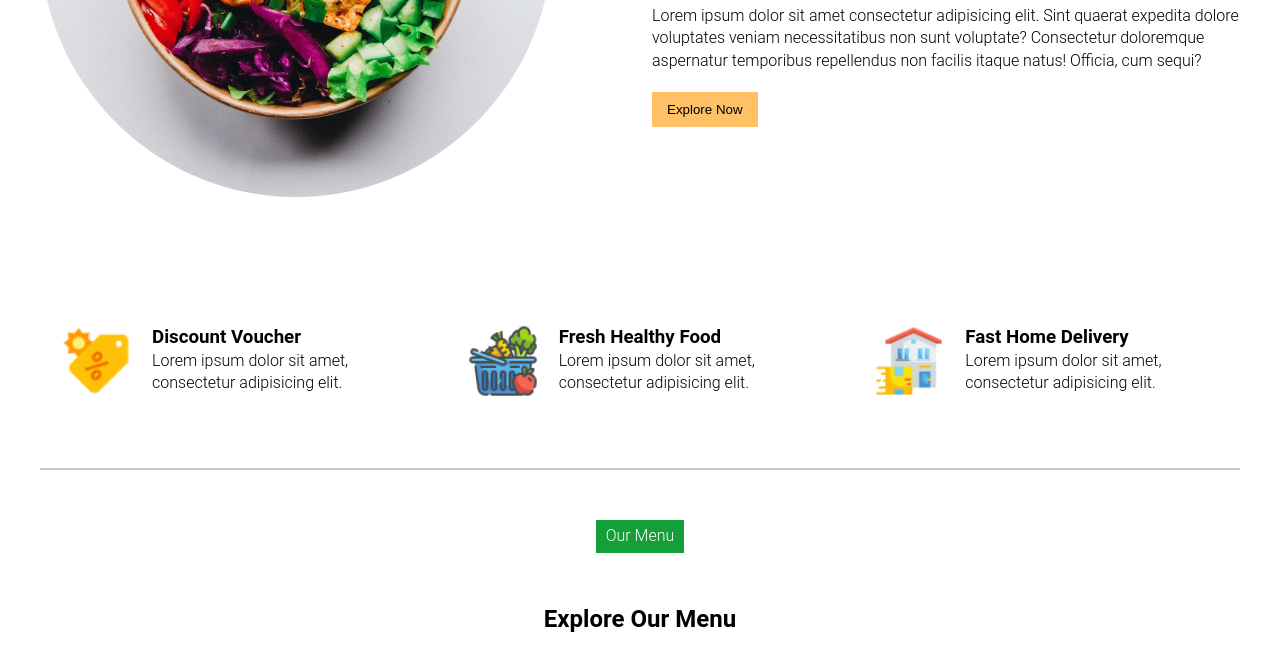
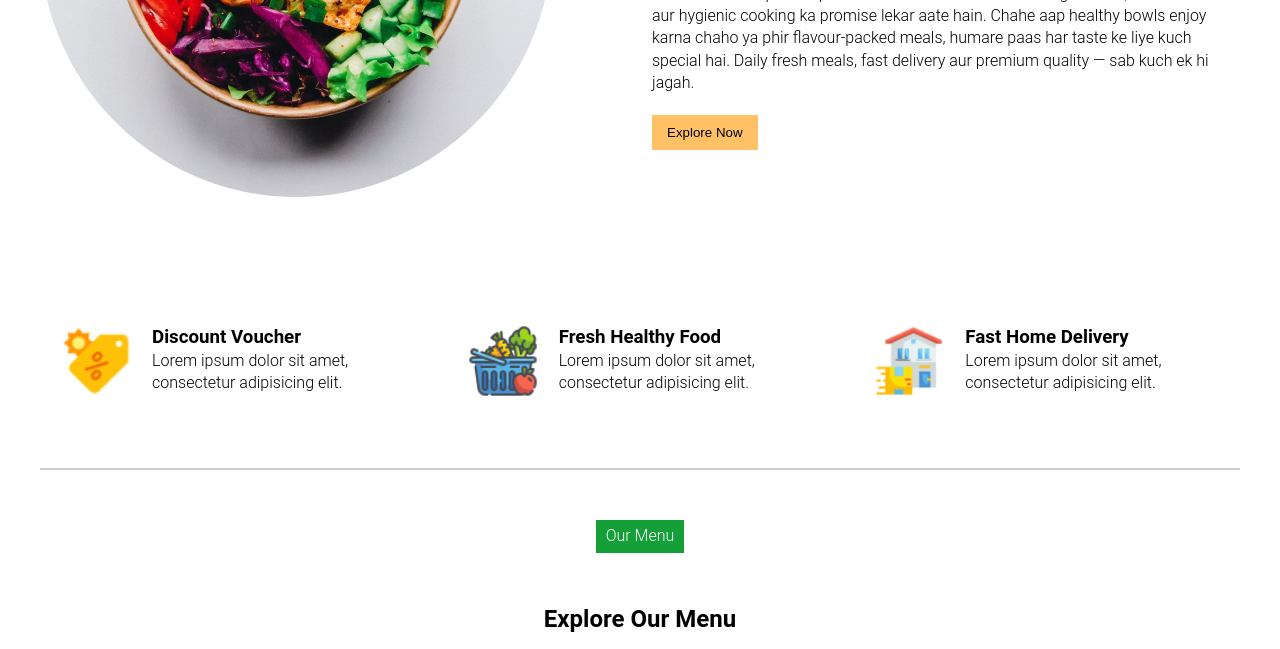
Before and after one commit to rishit2006mehra/restaurant-webdesign, a plain HTML site: page index.html in a window 1280 px wide. Shown: the part 451-1100 px from the top of the page. Drawn offline with Linux system fonts and the light colour scheme.

Commit message:
Update welcome message in index.html

```diff
--- a/index.html
+++ b/index.html
@@ -34,10 +34,11 @@
           <div class="tag">50% Off on All Products</div>
           <h1>Enjoy Your Delicious Food</h1>
           <p>
-            Lorem ipsum dolor sit amet consectetur adipisicing elit. Sint
-            quaerat expedita dolore voluptates veniam necessitatibus non sunt
-            voluptate? Consectetur doloremque aspernatur temporibus repellendus
-            non facilis itaque natus! Officia, cum sequi?
+             Welcome to the perfect place for food lovers! Hum fresh ingredients, rich
+  flavours aur hygienic cooking ka promise lekar aate hain. Chahe aap healthy
+  bowls enjoy karna chaho ya phir flavour-packed meals, humare paas har taste
+  ke liye kuch special hai. Daily fresh meals, fast delivery aur premium
+  quality — sab kuch ek hi jagah.
           </p>
           <button class="explore_btn">Explore Now</button>
         </div>
```
